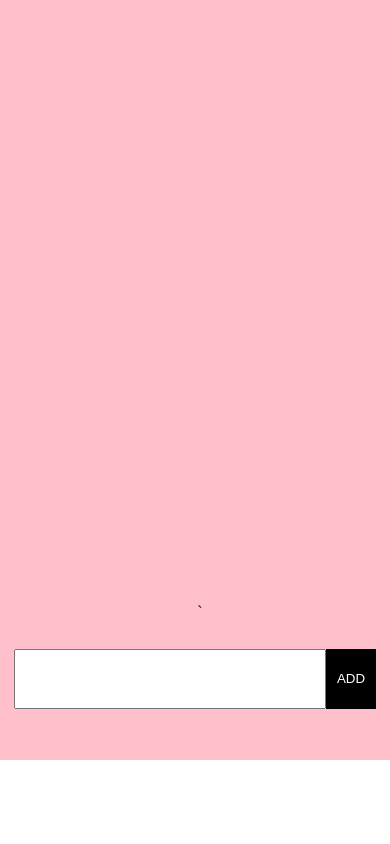
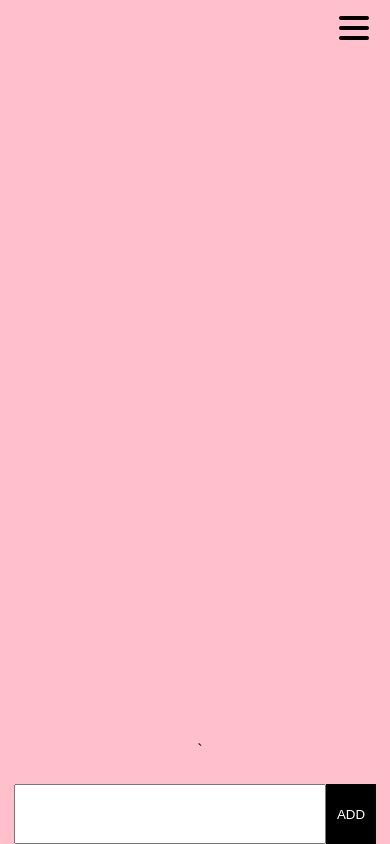
Before and after one commit to karthi2110keyan/todolist, a plain HTML site: page index.html in a window 390 px wide. Drawn offline with Linux system fonts and the light colour scheme.

Commit message:
Update style.css

```diff
--- a/css/style.css
+++ b/css/style.css
@@ -1,23 +1,17 @@
+
 *{
 	margin:0;
 	padding:0;
 	box-sizing: border-box;
 }
-@media screen and (min-width:768px) {
+@media screen and (max-width:850px) {
 
-}
-body{
-	display:flex;
-	width: 100vw;
-	height:90vh;
-	align-items:center;
-	justify-content:center;
 
-}
+
 
 .container{
 
-	height:90vh;
+	height:100vh;
 	width:100vw;
 	background-color:pink;
  	display:flex;
@@ -55,7 +49,8 @@ textarea{
 	justify-content:center;
 	align-items: flex-end;
 	width:100%;
-	height: 80px;
+	height: 10vh;
+
 
 
 
@@ -63,7 +58,7 @@ textarea{
 
 .list-container{
 	margin-bottom:0.5rem;
-	height:570px;
+	height:90vh;
 	width:380px;
 	display: flex;
 	justify-content: flex-end;
@@ -146,3 +141,55 @@ textarea{
 
 
 }
+
+
+.burger{
+	width: 35px;
+	height: 35px;
+	background-color:transparent;
+	position: relative;
+	display: flex;
+	gap: 10px;
+	margin: 1rem ;
+
+
+}
+span{
+	position: absolute;
+}
+.top{
+	width: 30px;
+	height: 4px;
+	background-color:black;
+	bottom: 8px;
+	border-radius: 10px;
+}
+.middle{
+	width: 30px;
+	height: 4px;
+	background-color: black;
+	border-radius: 10px;
+}
+.bottom{
+	width: 30px;
+	height: 4px;
+	background-color: black;
+	top:10px;
+	border-radius: 10px;
+}
+
+
+
+
+::placeholder{
+	text-align: center;
+	padding-top: 0.3rem;
+}
+
+.menu{
+	background-color: #1d1d1d;
+	position: ab;
+
+}
+
+}
```
